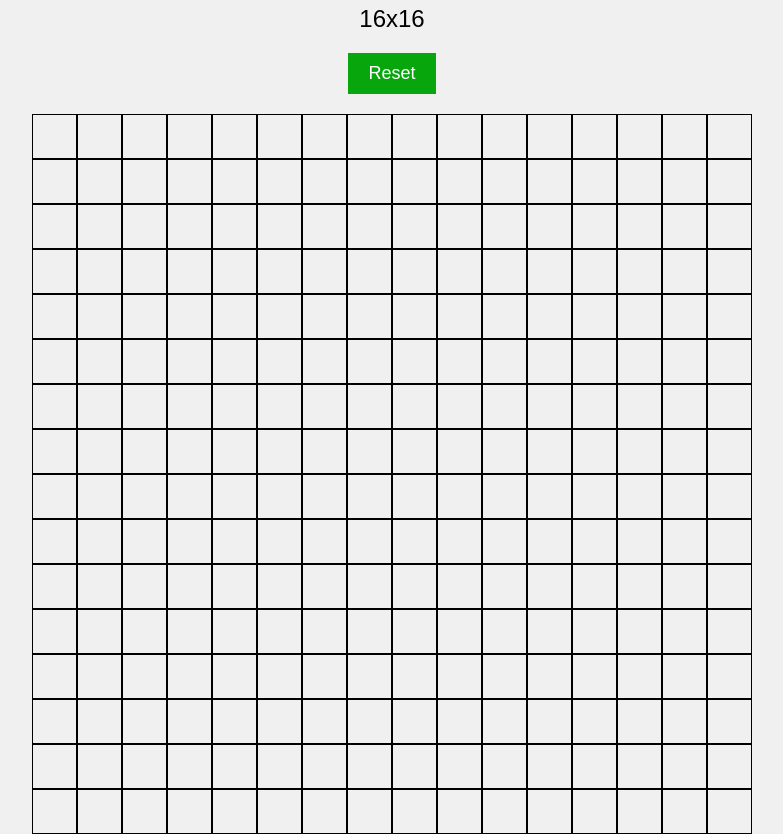
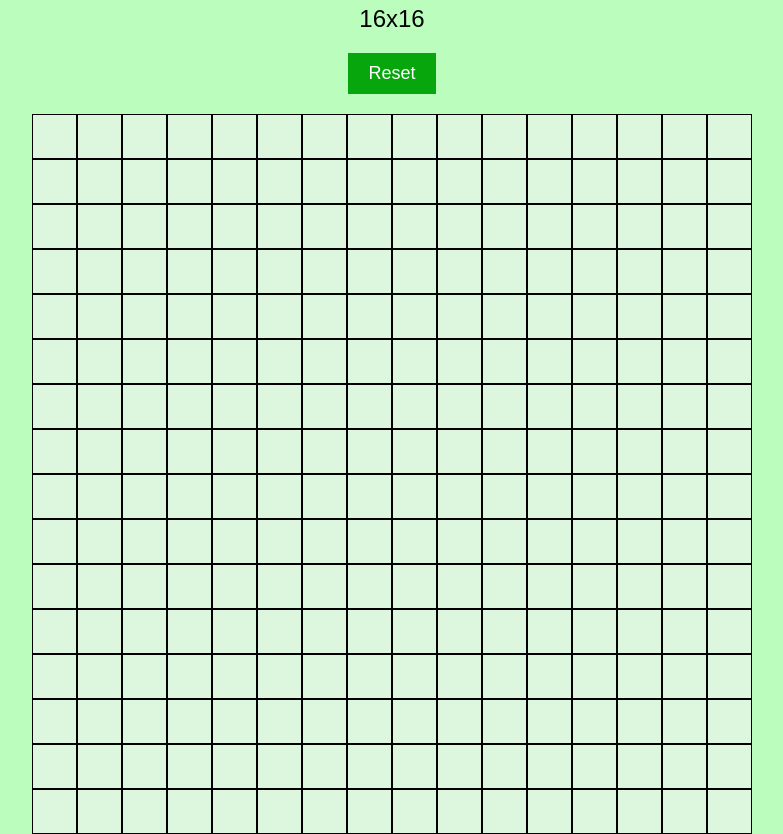
Before and after one commit to janpetallo/odin-etch-a-sketch, a plain HTML site: page index.html in a window 1280 px wide. Shown: the part 19-853 px from the top of the page, without its empty margins (248-1031 px from the left). Drawn offline with Linux system fonts and the light colour scheme.

Commit message:
final styling for etch-a-sketch project

```diff
--- a/etch-a-sketch.css
+++ b/etch-a-sketch.css
@@ -5,7 +5,7 @@ body {
     justify-content: center;
     height: 100vh;
     margin: 0;
-    background-color: #f0f0f0;
+    background-color: #bafdbc;
     font-family: Arial, sans-serif;
 }
 
@@ -16,6 +16,7 @@ body {
     height: 720px;
     flex-direction: row;
     justify-content: center;
+    background-color: #ddf6de
 }
 
 .square {
```
